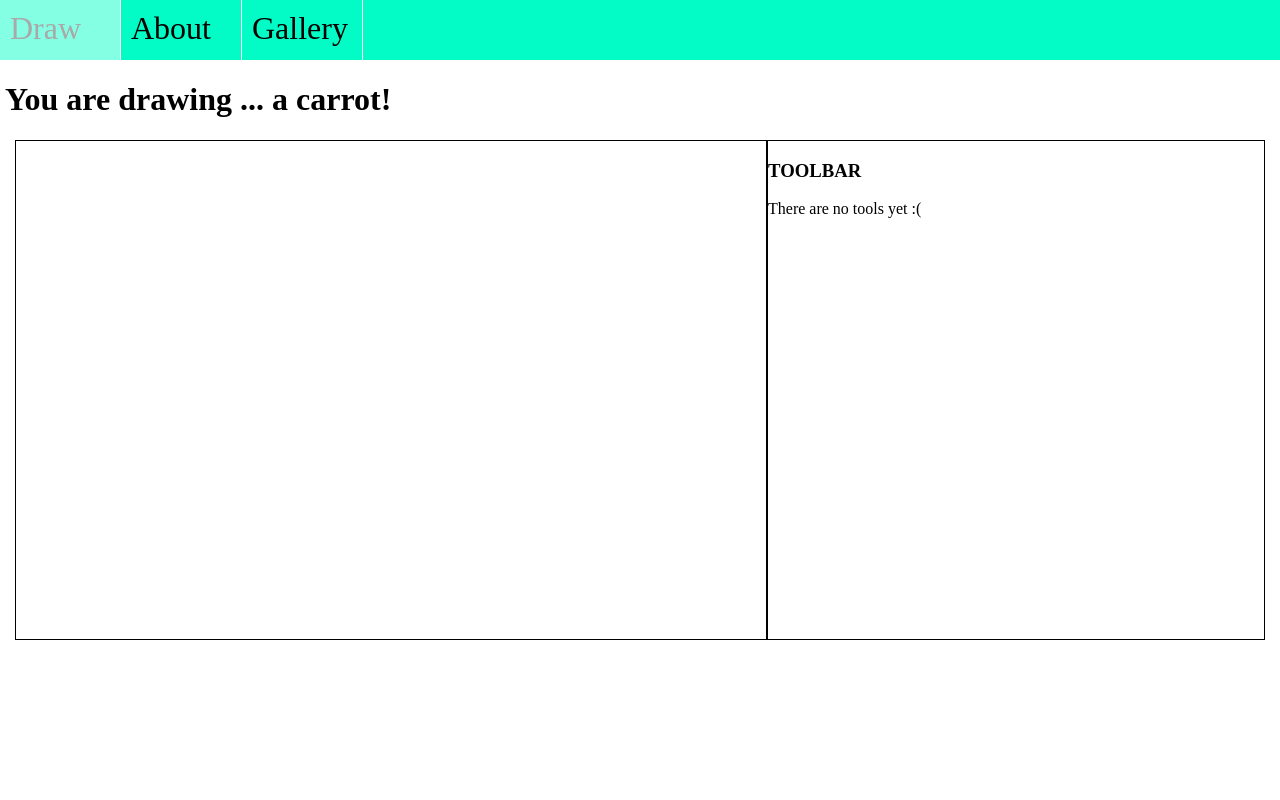
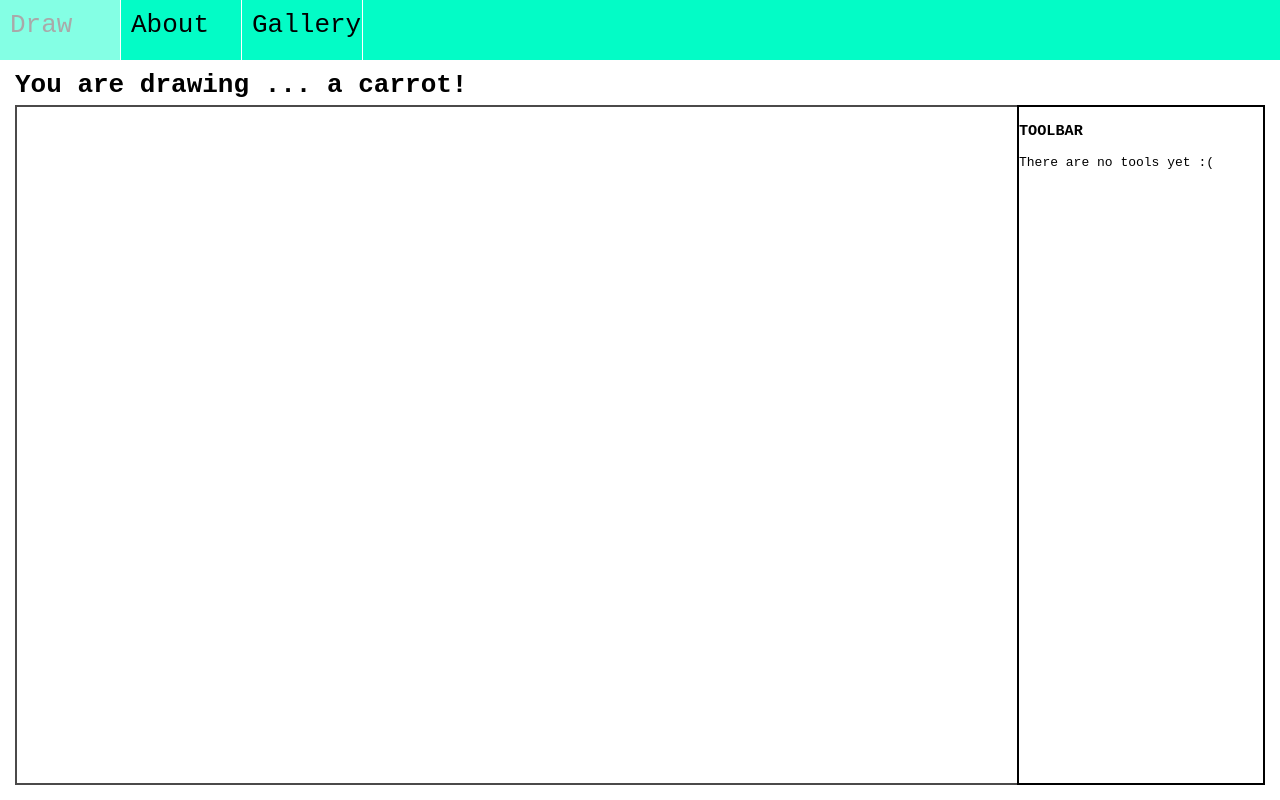
Before and after one commit to kirstenland/kirstenland.github.io, a plain HTML site: page index.html in a window 1280 px wide. Drawn offline with Linux system fonts and the light colour scheme.

```diff
--- a/index.html
+++ b/index.html
@@ -11,7 +11,7 @@
             <a href="gallery.html" class="nav-item">Gallery</a>
         </nav>
         <main>
-            <h1>You are drawing ... a carrot!</h1>
+            <h1 class="title">You are drawing ... a carrot!</h1>
             <section class="drawing">
                 <canvas class="canvas"></canvas>
                 <div class="toolbar">
--- a/styles.css
+++ b/styles.css
@@ -1,8 +1,21 @@
-body {
+* {
+    font-family: monospace;
+}
+
+body, html {
     margin: 0px;
+    height: 100%;
 }
 
 main {
+    margin: 5px;
+    height: calc(100% - 60px - 10px);
+    overflow: auto;
+    display: flex;
+    flex-direction: column;
+}
+
+h1 {
     margin: 5px;
 }
 
@@ -29,20 +42,33 @@
     color: darkgrey;
 }
 
+.title {
+    margin-left: 10px;
+}
+
 .drawing {
     display: flex;
     align-items: stretch;
-    margin: 0px 10px;
-    height: 500px;
+    margin: 10px;
+    margin-top: 0px;
+    flex-grow: 1;
 }
 
 .canvas {
-    border: 1px solid black;
-    flex-grow: 0;
-    width: 60%
+    border : 2px solid rgb(75, 74, 74);
+    border-right: none;
+    width: 80%
 }
 
 .toolbar {
-    border: 1px solid black;
+    border: 2px solid black;
     flex-grow: 1;
 }
+
+.image-container {
+    display: "flex";
+}
+
+img {
+    width: 48%;
+}
```
Also changed, not shown: about.html (+15 -1 lines), gallery.html (+4 -1 lines), resources/benjy.jpg (added), resources/zippy.jpg (added).
